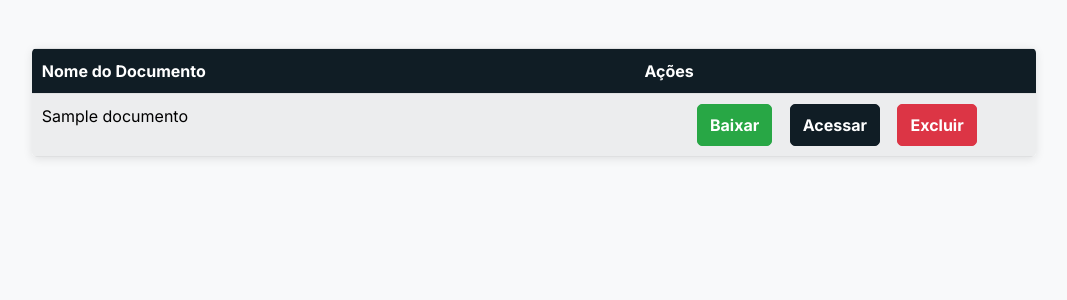
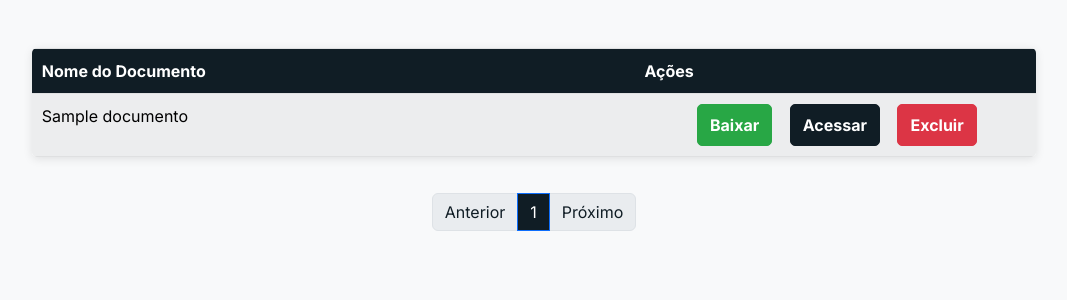
Before and after one commit to olucascdev/MyDocs, a PHP site: page /pasta.php?id=1 in a window 1280 px wide. Shown: the part 172-472 px from the top of the page, without its empty margins (106-1173 px from the left). Run offline with PHP 8.4, Linux system fonts and the light colour scheme; tables that the repository leaves empty or names only in its code hold one stand-in row (values such as "Sample post").

Commit message:
✅ bug paginação da pastas resolvido (chatgpt god)

```diff
--- a/pasta.php
+++ b/pasta.php
@@ -2,11 +2,26 @@
 include_once "config/Database.php";
 
 $pasta_id = $_GET["id"];
+
+// Pega a pasta
 $pasta = $pdo->prepare("SELECT * FROM pastas WHERE id = ?");
 $pasta->execute([$pasta_id]);
 $pasta = $pasta->fetch();
 
-$documentos = $pdo->prepare("SELECT * FROM documentos WHERE pasta_id = ?");
+// Configuração de paginação
+$itens_por_pagina = 2;
+$pagina_atual = $_GET['pagina'] ?? 1;
+$inicio = ($pagina_atual - 1) * $itens_por_pagina;
+
+// Conta o total de documentos da pasta específica
+$total_documentos = $pdo->prepare("SELECT COUNT(*) FROM documentos WHERE pasta_id = ?");
+$total_documentos->execute([$pasta_id]);
+$total_documentos = $total_documentos->fetchColumn();
+
+$total_paginas = ceil($total_documentos / $itens_por_pagina);
+
+// Busca os documentos com LIMIT e OFFSET
+$documentos = $pdo->prepare("SELECT * FROM documentos WHERE pasta_id = ? LIMIT $inicio, $itens_por_pagina");
 $documentos->execute([$pasta_id]);
 $documentos = $documentos->fetchAll();
 
@@ -22,13 +37,8 @@ $documentos = $documentos->fetchAll();
 </head>
 <body class="bg-light">
     <div class="container mt-5">
-        <!-- Título da Pasta -->
         <h2 class="text-primary text-center"><?= $pasta['nome'] ?></h2>
 
-        <!-- Botão de Voltar -->
-
-
-        <!-- Formulário para Upload de Documento -->
         <div class="form-container text-center mb-4">
         <div class="text-center mb-3">
             <a href="gerenciador.php" class="btn btn-secondary">Voltar</a>
@@ -40,7 +50,6 @@ $documentos = $documentos->fetchAll();
             </form>
         </div>
 
-        <!-- Tabela de Documentos -->
         <div class="table-container">
             <table class="table table-light table-bordered table-striped table-hover">
                 <thead>
@@ -54,15 +63,9 @@ $documentos = $documentos->fetchAll();
                     <tr>
                         <td><?= $documento['nome_arquivo'] ?></td>
                         <td class="text-center">
-                            <!-- Botões de Ação -->
                             <div>
-                                <!-- Baixar Documento -->
                                 <a href="uploads/<?= $documento['nome_arquivo'] ?>" download class="btn btn-success btn-sm ms-2">Baixar</a>
-
-                                <!-- Acessar Documento -->
                                 <a href="uploads/<?= $documento['nome_arquivo'] ?>" target="_blank" class="btn btn-primary btn-sm ms-2">Acessar</a>
-
-                                <!-- Deletar Documento -->
                                 <a href="actions/deletar_arquivo.php?id=<?= $documento['id'] ?>&pasta=<?= $pasta_id ?>" class="btn btn-danger btn-sm ms-2" onclick="return confirm('Tem certeza que deseja excluir este arquivo?')">Excluir</a>
                             </div>
                         </td>
@@ -71,6 +74,22 @@ $documentos = $documentos->fetchAll();
                 </tbody>
             </table>
         </div>
+
+        <nav aria-label="Page navigation example">
+            <ul class="pagination justify-content-center">
+                <li class="page-item <?= ($pagina_atual == 1) ? 'disabled' : '' ?>">
+                    <a class="page-link" href="<?= $_SERVER['PHP_SELF'] ?>?id=<?= $pasta_id ?>&pagina=<?= $pagina_atual - 1 ?>">Anterior</a>
+                </li>
+                <?php for ($i = 1; $i <= $total_paginas; $i++): ?>
+                    <li class="page-item <?= ($pagina_atual == $i) ? 'active' : '' ?>">
+                        <a class="page-link" href="<?= $_SERVER['PHP_SELF'] ?>?id=<?= $pasta_id ?>&pagina=<?= $i ?>"><?= $i ?></a>
+                    </li>
+                <?php endfor; ?>
+                <li class="page-item <?= ($pagina_atual == $total_paginas) ? 'disabled' : '' ?>">
+                    <a class="page-link" href="<?= $_SERVER['PHP_SELF'] ?>?id=<?= $pasta_id ?>&pagina=<?= $pagina_atual + 1 ?>">Próximo</a>
+                </li>
+            </ul>
+        </nav>
     </div>
 
     <script src="https://cdn.jsdelivr.net/npm/bootstrap@5.3.0/dist/js/bootstrap.bundle.min.js"></script>
```
Also changed, not shown: uploads/qrcode_32.png (added), uploads/qrcode_pasta_33.png (added), uploads/qrcode_pasta_34.png (added), 4 other files.
